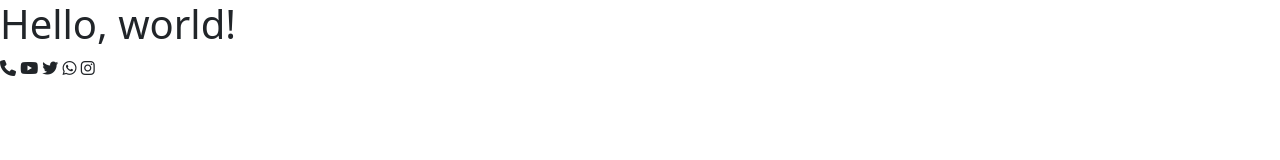
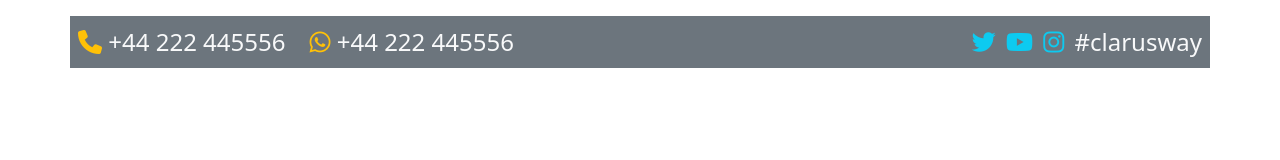
Before and after one commit to halilerkantarci/bootstrap-navbar-homework, a plain HTML site: page index.html in a window 1280 px wide. Drawn offline with nearby package versions, Linux system fonts and the light colour scheme.

Commit message:
homework finished

```diff
--- a/index.html
+++ b/index.html
@@ -19,12 +19,37 @@
     />
   </head>
   <body>
-    <h1>Hello, world!</h1>
-    <i class="fa-solid fa-phone"></i>
-    <i class="fa-brands fa-youtube"></i>
-    <i class="fa-brands fa-twitter"></i>
-    <i class="fa-brands fa-whatsapp"></i>
-    <i class="fa-brands fa-instagram"></i>
+    <div class="container container-lg mt-3">
+      <div class="row">
+        <div
+          class="a bg-secondary d-flex justify-content-between align-items-center p-2 fs-4 col-12"
+        >
+          <div class="left d-flex gap-sm-2 ms-sm-4 ms-md-0">
+            <div>
+              <i class="fa-solid fa-phone text-warning"></i>
+              <span class="d-sm-none d-md-inline text-light"
+                >+44 222 445556</span
+              >
+            </div>
+            <div>
+              <i class="fa-brands fa-whatsapp ms-3 text-warning"></i>
+              <span class="d-sm-none d-md-inline text-light"
+                >+44 222 445556</span
+              >
+            </div>
+          </div>
+          <div class="right me-sm-5 me-md-0">
+            <i class="fa-brands fa-twitter me-1 text-info ms-sm-3 ms-md-0"></i>
+            <i class="fa-brands fa-youtube me-1 text-info ms-sm-3 ms-md-0"></i>
+            <i
+              class="fa-brands fa-instagram me-1 text-info ms-sm-3 ms-md-0"
+            ></i>
+            <span class="d-sm-none d-md-inline text-light">#clarusway</span>
+          </div>
+        </div>
+      </div>
+    </div>
+
     <script
       src="https://cdn.jsdelivr.net/npm/bootstrap@5.2.0-beta1/dist/js/bootstrap.bundle.min.js"
       integrity="sha384-pprn3073KE6tl6bjs2QrFaJGz5/SUsLqktiwsUTF55Jfv3qYSDhgCecCxMW52nD2"
```
